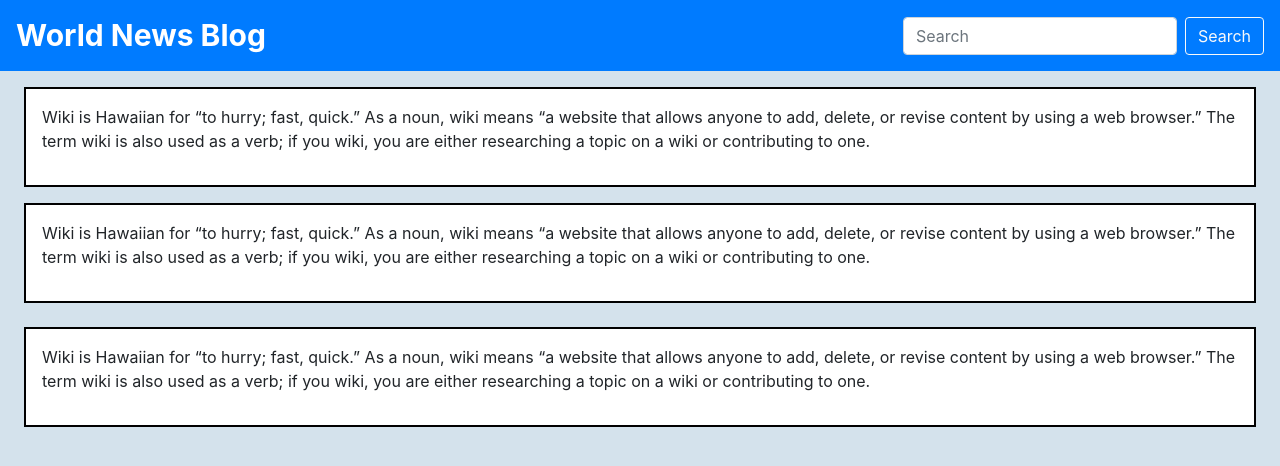
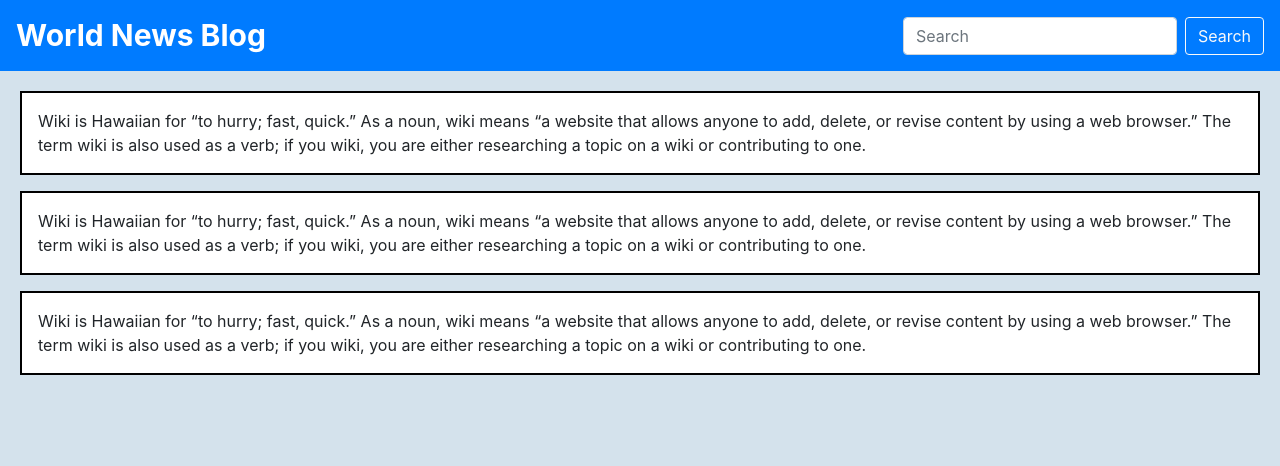
Before and after one commit to Chethan-170/react-news-blog, a React (Create React App) app: page / in a window 1280 px wide. Shown: the top 466 px of the page. Built offline with nearby package versions, Linux system fonts and the light colour scheme.

Commit message:
Minor changes

```diff
--- a/src/components/Home.js
+++ b/src/components/Home.js
@@ -1,24 +1,11 @@
-import { Fragment } from "react";
 
 const Home = ()=>{
     return(
-        <Fragment>
-            <div className="main-content">
-                <div className="individualBlog mt-3  mb-3 ml-4 mr-4">
-                    <p className="p-3">Wiki is Hawaiian for “to hurry; fast, quick.” As a noun, wiki means “a website that allows anyone to add, delete, or revise content by using a web browser.” The term wiki is also used as a verb; if you wiki, you are either researching a topic on a wiki or contributing to one.</p>
-                </div>
-            </div>
-            <div className="main-content">
-                <div className="individualBlog mt-3  mb-4 ml-4 mr-4">
-                    <p className="p-3">Wiki is Hawaiian for “to hurry; fast, quick.” As a noun, wiki means “a website that allows anyone to add, delete, or revise content by using a web browser.” The term wiki is also used as a verb; if you wiki, you are either researching a topic on a wiki or contributing to one.</p>
-                </div>
-            </div>
-            <div className="main-content">
-                <div className="individualBlog mt-3  mb-3 ml-4 mr-4">
-                    <p className="p-3">Wiki is Hawaiian for “to hurry; fast, quick.” As a noun, wiki means “a website that allows anyone to add, delete, or revise content by using a web browser.” The term wiki is also used as a verb; if you wiki, you are either researching a topic on a wiki or contributing to one.</p>
-                </div>
-            </div>
-        </Fragment>
+        <div className="mainContent">
+            <p className="p-3 individualBlog1">Wiki is Hawaiian for “to hurry; fast, quick.” As a noun, wiki means “a website that allows anyone to add, delete, or revise content by using a web browser.” The term wiki is also used as a verb; if you wiki, you are either researching a topic on a wiki or contributing to one.</p>
+            <p className="p-3 individualBlog2">Wiki is Hawaiian for “to hurry; fast, quick.” As a noun, wiki means “a website that allows anyone to add, delete, or revise content by using a web browser.” The term wiki is also used as a verb; if you wiki, you are either researching a topic on a wiki or contributing to one.</p>
+            <p className="p-3 individualBlog3">Wiki is Hawaiian for “to hurry; fast, quick.” As a noun, wiki means “a website that allows anyone to add, delete, or revise content by using a web browser.” The term wiki is also used as a verb; if you wiki, you are either researching a topic on a wiki or contributing to one.</p>
+        </div>
     );
 }
 export default Home;
--- a/src/index.css
+++ b/src/index.css
@@ -12,7 +12,14 @@ code {
   font-family: source-code-pro, Menlo, Monaco, Consolas, 'Courier New',
     monospace;
 }
-.individualBlog{
+
+.mainContent{
+  display: flex;
+  flex-direction: column;
+  padding: 20px;
+}
+.mainContent > p{
   border: 2px solid black;
   background-color: white;
+  flex: 1;
 }
```
